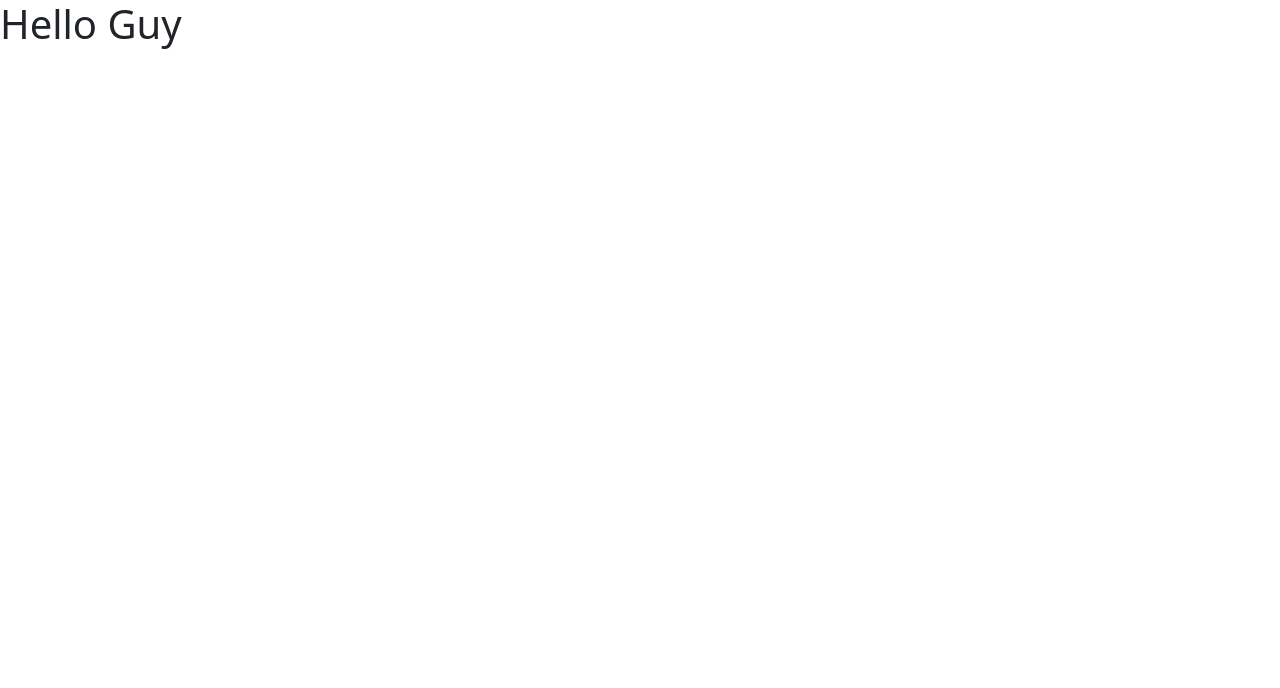
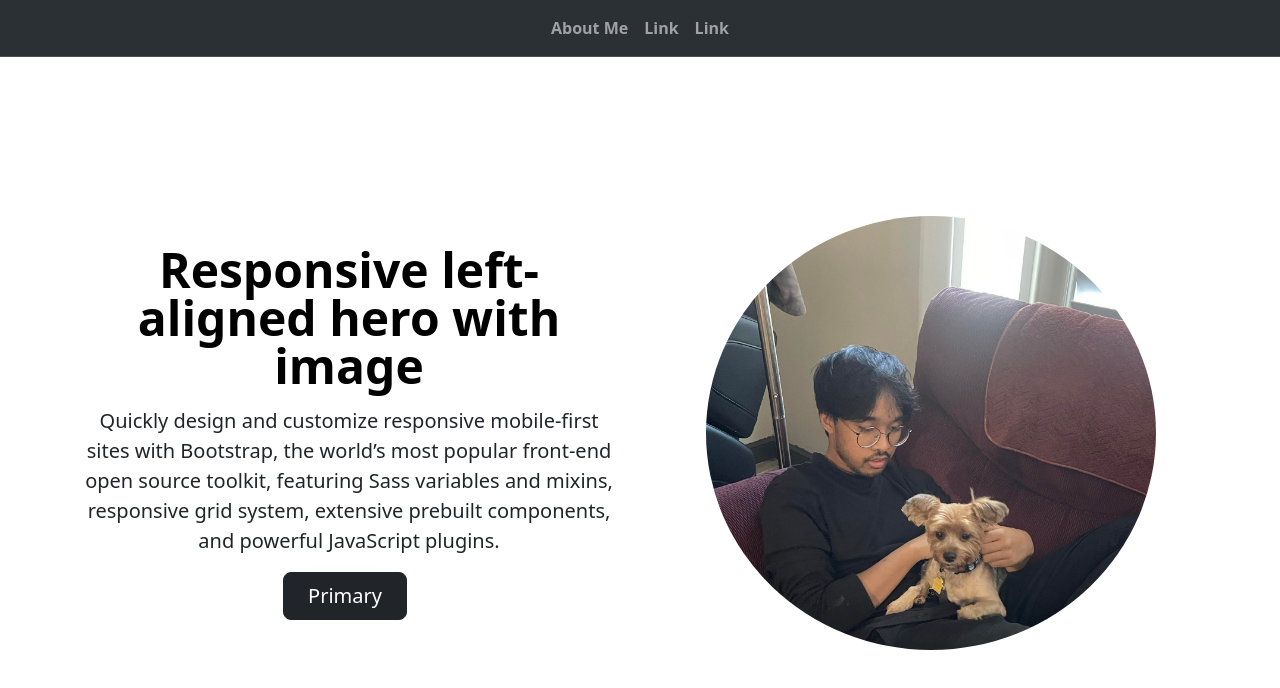
Before and after one commit to MarkSian/Web-Developer-Portfolio-Page, a React (Vite) app in the folder reactsj-simple-portfolio/: page / in a window 1280 px wide. Shown: the top 688 px of the page. Built offline with nearby package versions, Linux system fonts and the light colour scheme.

Commit message:
Nav/Hero componenets

```diff
--- a/reactsj-simple-portfolio/src/App.jsx
+++ b/reactsj-simple-portfolio/src/App.jsx
@@ -1,10 +1,12 @@
-import './App.css'
+import './assets/App.css'
+import HeroSection from './components/HeroSection'
+import NavBarSection from './components/NavBarSection'
 
 function App() {
   return (
     <>
-      <h1>Hello Guy</h1>
-
+      <NavBarSection />
+      <HeroSection />
     </>
   )
 }
--- /dev/null
+++ b/reactsj-simple-portfolio/src/assets/App.css
@@ -0,0 +1,3 @@
+.full-screen-height{
+  min-height: 100vh;
+}
--- /dev/null
+++ b/reactsj-simple-portfolio/src/components/HeroSection.jsx
@@ -0,0 +1,27 @@
+import profile from "../assets/img/pfp.jpg";
+
+function HeroSection() {
+    return (
+        <>
+        <div class ="container">
+            <div class=" full-screen-height row flex-lg-row-reverse justify-content-center align-items-center text-center g-5 py-5">
+                <div class="col-10 col-sm-8 col-lg-6">
+                    <img src={profile} class=" rounded-circle d-block mx-lg-auto img-fluid" alt="Bootstrap Themes" width="450" height="500" loading="lazy"/>
+                </div>
+                <div class="col-lg-6">
+                    <h1 class="display-5 fw-bold text-body-emphasis lh-1 mb-3">Responsive left-aligned hero with image</h1>
+                    <p class="lead">Quickly design and customize responsive mobile-first sites with Bootstrap, the world’s most popular front-end open source toolkit, featuring Sass variables and mixins, responsive grid system, extensive prebuilt components, and powerful JavaScript plugins.</p>
+                    <div class="d-grid gap-2 d-md-flex justify-content-center">
+                    <button type="button" class="btn btn-dark btn-lg px-4 me-md-2">Primary</button>
+
+                    </div>
+                </div>
+                </div>
+        </div>
+        </>
+    );
+}
+
+
+
+export default HeroSection;
--- /dev/null
+++ b/reactsj-simple-portfolio/src/components/NavBarSection.jsx
@@ -0,0 +1,31 @@
+function NavBarSection() {
+    return(
+        <>
+        <nav class="navbar text-center navbar-expand-lg bg-body-tertiary sticky-top bg-dark border-bottom border-body" data-bs-theme="dark">
+            <div class="container-fluid">
+                <button class="navbar-toggler" type="button" data-bs-toggle="collapse" data-bs-target="#navbarSupportedContent" aria-controls="navbarSupportedContent" aria-expanded="false" aria-label="Toggle navigation">
+                <span class="navbar-toggler-icon"></span>
+                </button>
+
+                <div class=" collapse justify-content-center fw-bold navbar-collapse " id="navbarSupportedContent">
+                <ul class="navbar-nav mb-2 mb-lg-0">
+                    <li class="nav-item">
+                    <a class="nav-link" aria-current="page" href="#">About Me</a>
+                    </li>
+                    <li class="nav-item">
+                    <a class="nav-link" href="#">Link</a>
+                    </li>
+                    <li class="nav-item">
+                    <a class="nav-link" href="#">Link</a>
+                    </li>
+
+                </ul>
+                </div>
+            </div>
+            </nav>
+        </>
+    )
+
+}
+
+export default NavBarSection;
--- /dev/null
+++ b/reactsj-simple-portfolio/src/components/SkillsSection.jsx
@@ -0,0 +1,6 @@
+function SkillsSection() {
+    return( <>
+    </> );
+}
+
+export default SkillsSection;
```
Also changed, not shown: reactsj-simple-portfolio/src/App.css (deleted), reactsj-simple-portfolio/src/assets/img/pfp.jpg (added).
